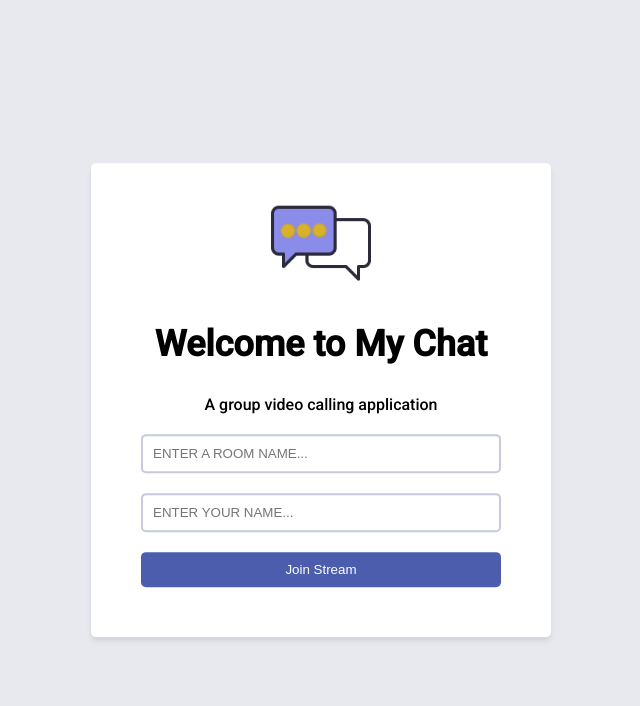
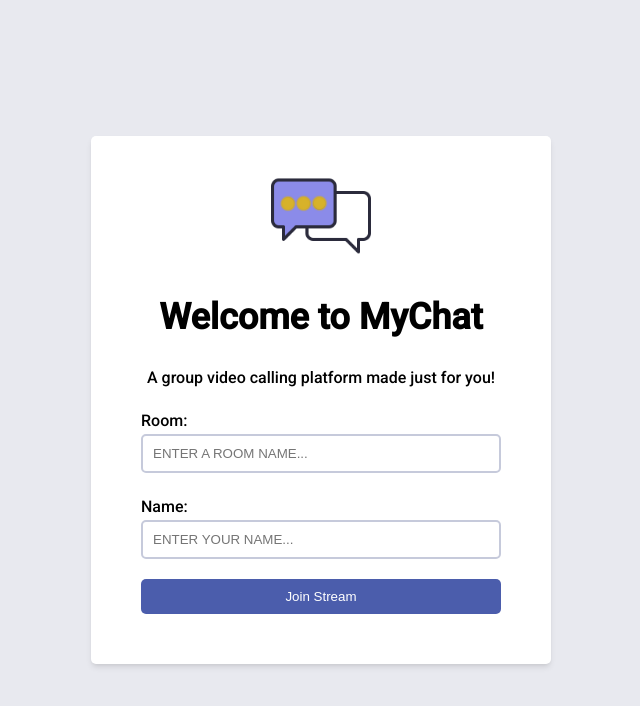
Before and after one commit to DeaaTH65/Video_Chat, a Django app: page / in a window 1280 px wide. Shown: the top 706 px of the page, without its empty margins (319-959 px from the left). Run offline with Django 4.2, Linux system fonts and the light colour scheme.

Commit message:
bugs fixed

```diff
--- a/base/templates/base/lobby.html
+++ b/base/templates/base/lobby.html
@@ -1,37 +1,46 @@
-{% extends "base/main.html" %}
+{% extends 'base/main.html' %}
 {% load static %}
+{% block content %}
 
-{% block content %}
 <main>
+
     <section id="form-container">
-        <img id="logo" src="{% static "images/chat-icon.png" %}" />
+
+        <img id="logo" src="{% static 'images/chat-icon.png' %}"/>
 
         <div id="welcome-message">
-            <h1> Welcome to My Chat </h1>
-            <p> A group video calling application </p>
+            <h1>Welcome to MyChat</h1>
+            <p>A group video calling platform made just for you!</p>
         </div>
 
         <form id="form">
+            <div class="field-wrapper">
+
                 <div class="form-field">
-                <input type="text" name="room" placeholder="Enter a room name..." style="text-transform:uppercase;" />
+                    <label>Room:</label>
+                    <input name="room" placeholder="Enter a room name..."  style="text-transform:uppercase"/>
                 </div>
+
                 <div class="form-field">
-                <input type="text" name="username" placeholder="Enter your name..." style="text-transform:uppercase;" />
+                    <label>Name:</label>
+                    <input name="name" placeholder="Enter your name..."  style="text-transform:uppercase"/>
                 </div>
+
                 <div class="form-field">
                     <input type="submit" value="Join Stream" />
                 </div>
+            </div>
         </form>
     </section>
-
-
 </main>
 
-<script type="text/javascript">
+<script>
     let form = document.getElementById('form')
+
     let handleSubmit = async (e) => {
         e.preventDefault()
         let room = e.target.room.value.toUpperCase()
+        let name = e.target.name.value
 
         let response = await fetch(`/get_token/?channel=${room}`)
         let data = await response.json()
@@ -42,10 +51,14 @@
         sessionStorage.setItem('UID', UID)
         sessionStorage.setItem('token', token)
         sessionStorage.setItem('room', room)
+        sessionStorage.setItem('name', name)
 
         window.open('/room/', '_self')
     }
 
+
+
     form.addEventListener('submit', handleSubmit)
 </script>
+
 {% endblock content %}
--- a/base/templates/base/main.html
+++ b/base/templates/base/main.html
@@ -7,7 +7,6 @@
     <title>MyChat</title>
     <meta name='viewport' content='width=device-width, initial-scale=1'>
     <link rel='stylesheet' type='text/css' media='screen' href='{% static "styles/main.css" %}'>
-    <!-- <script src='main.js'></script> -->
 </head>
 <body>
     {% block content %}
```
Also changed, not shown: base/templates/base/room.html (+8 -8 lines), static/js/streams.js (+4 -4 lines). Lines whose indentation alone changed are shown as unchanged.
